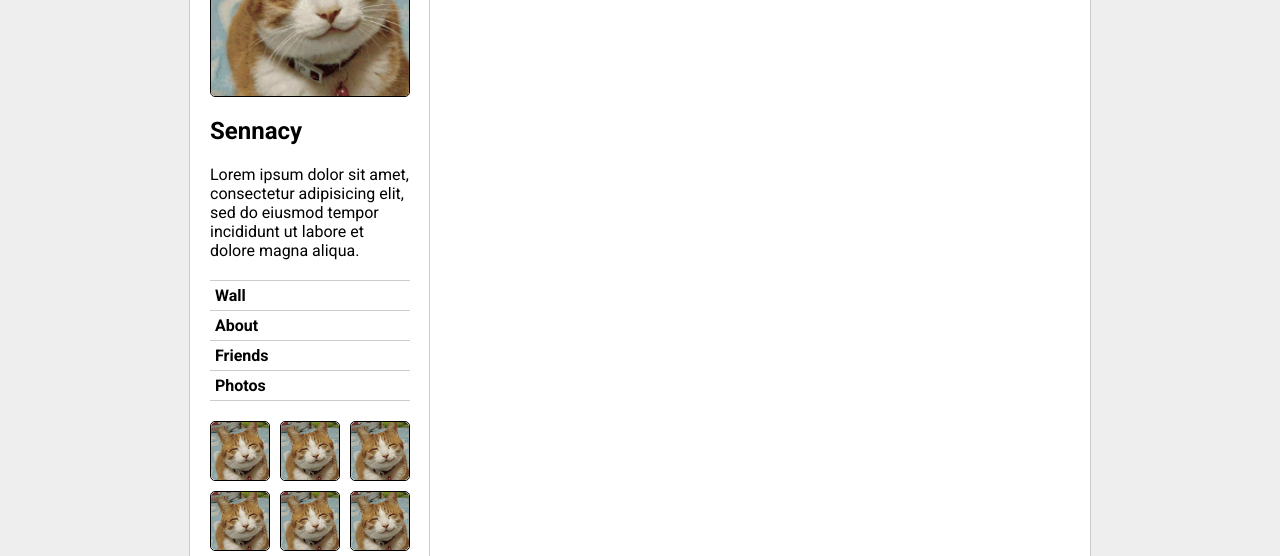
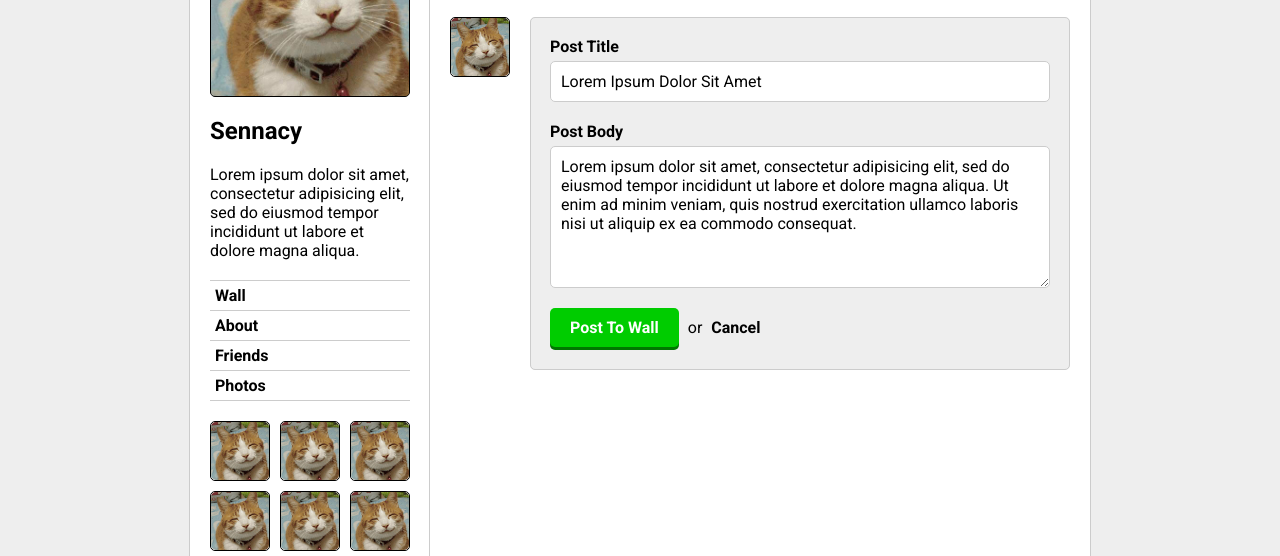
Before and after one commit to tsai810417/W6D2, a plain HTML site: page css-friends-09/skeleton/09-forms.html in a window 1280 px wide. Shown: the part 244-800 px from the top of the page. Drawn offline with Linux system fonts and the light colour scheme.

Commit message:
Add comment form

```diff
--- a/css-friends-09/skeleton/09-forms.html
+++ b/css-friends-09/skeleton/09-forms.html
@@ -100,6 +100,30 @@
 
     </section>
     <section class="content-main">
+      <form class="form">
+
+        <a href="#" class="form-thumb thumb" title="Sennacy">
+          <img src="./images/cat.jpg" alt="">
+        </a>
+
+        <fieldset class="form-fieldset">
+          <div class="input">
+            <label for="form-title">Post Title</label>
+            <input id="form-title" type="text" value="Lorem Ipsum Dolor Sit Amet">
+          </div>
+
+          <div class="input">
+            <label for="form-textarea">Post Body</label>
+            <textarea id="form-textarea">Lorem ipsum dolor sit amet, consectetur adipisicing elit, sed do eiusmod tempor incididunt ut labore et dolore magna aliqua. Ut enim ad minim veniam, quis nostrud exercitation ullamco laboris nisi ut aliquip ex ea commodo consequat.</textarea>
+          </div>
+
+          <div class="submit">
+            <button>Post To Wall</button>
+            <span class="button-alternative">or <strong>Cancel</strong></span>
+          </div>
+
+        </fieldset>
+      </form>
 
     </section>
   </main>
--- a/css-friends-09/skeleton/css/09-forms.css
+++ b/css-friends-09/skeleton/css/09-forms.css
@@ -1 +1,84 @@
-/* PHASE 9: Forms */
+.form {
+  margin: 0 0 20px 0;
+  display: flex;
+}
+
+.form-thumb {
+}
+
+.form-fieldset {
+  margin: 0 0 0 20px;
+  padding: 19px;
+  width: 500px;
+  background: #eee;
+  border: 1px solid #ccc;
+  border-radius: 5px;
+}
+
+.input {
+  margin: 0 0 20px 0;
+}
+
+.input > label {
+  display: block;
+  font-weight: 700;
+  padding: 0 0 5px 0;
+}
+
+.input > input,
+.input > textarea {
+  display: block;
+  background: #fff;
+  border: 1px solid #ccc;
+  padding: 10px;
+  width: calc(100% - 22px);
+  border-radius: 5px;
+}
+
+.input > input:focus,
+.input > textarea:focus {
+  border-color: #0c0;
+}
+
+.input > textarea {
+  height: 120px;
+}
+
+.submit {
+  margin: 20px 0 0 0;
+  padding: 0 0 3px 0;
+}
+
+.submit > button {
+  position: relative;
+  padding: 10px 20px;
+  color: #fff;
+  background: #0c0;
+  font-weight: 700;
+  border-radius: 5px;
+  box-shadow: 0 3px 0 0 #070;
+}
+
+.submit > button:hover {
+  background: #0b0;
+}
+
+.submit > button:active {
+  top: 3px;
+  background: #0a0;
+  box-shadow: none;
+}
+
+.button-alternative {
+  padding: 0 0 0 5px;
+}
+
+.button-alternative strong {
+  padding: 0 0 0 5px;
+  font-weight: bold;
+  cursor: pointer;
+}
+
+.button-alternative strong:hover {
+  color: #f00;
+}
```
